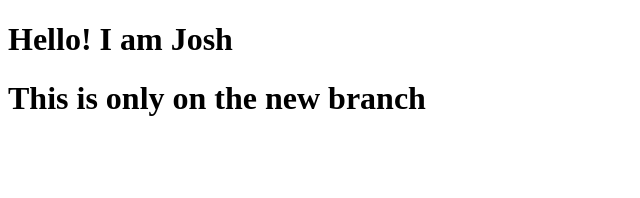
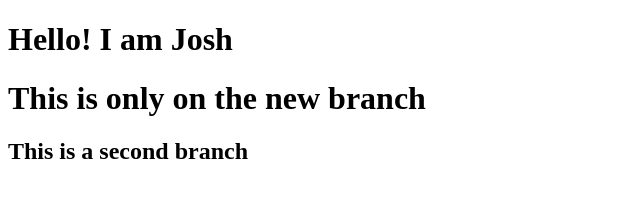
Before and after one commit to JoshS1234/my-test-repo, a plain HTML site: page index.html in a window 1280 px wide. Shown: the whole page, without its empty margins (0-640 px from the left). Drawn offline with Linux system fonts and the light colour scheme.

Commit message:
added a second branch message

```diff
--- a/index.html
+++ b/index.html
@@ -8,5 +8,6 @@
   <body>
     <h1>Hello! I am Josh</h1>
     <h1>This is only on the new branch</h1>
+    <h2>This is a second branch</h2>
   </body>
 </html>
```
